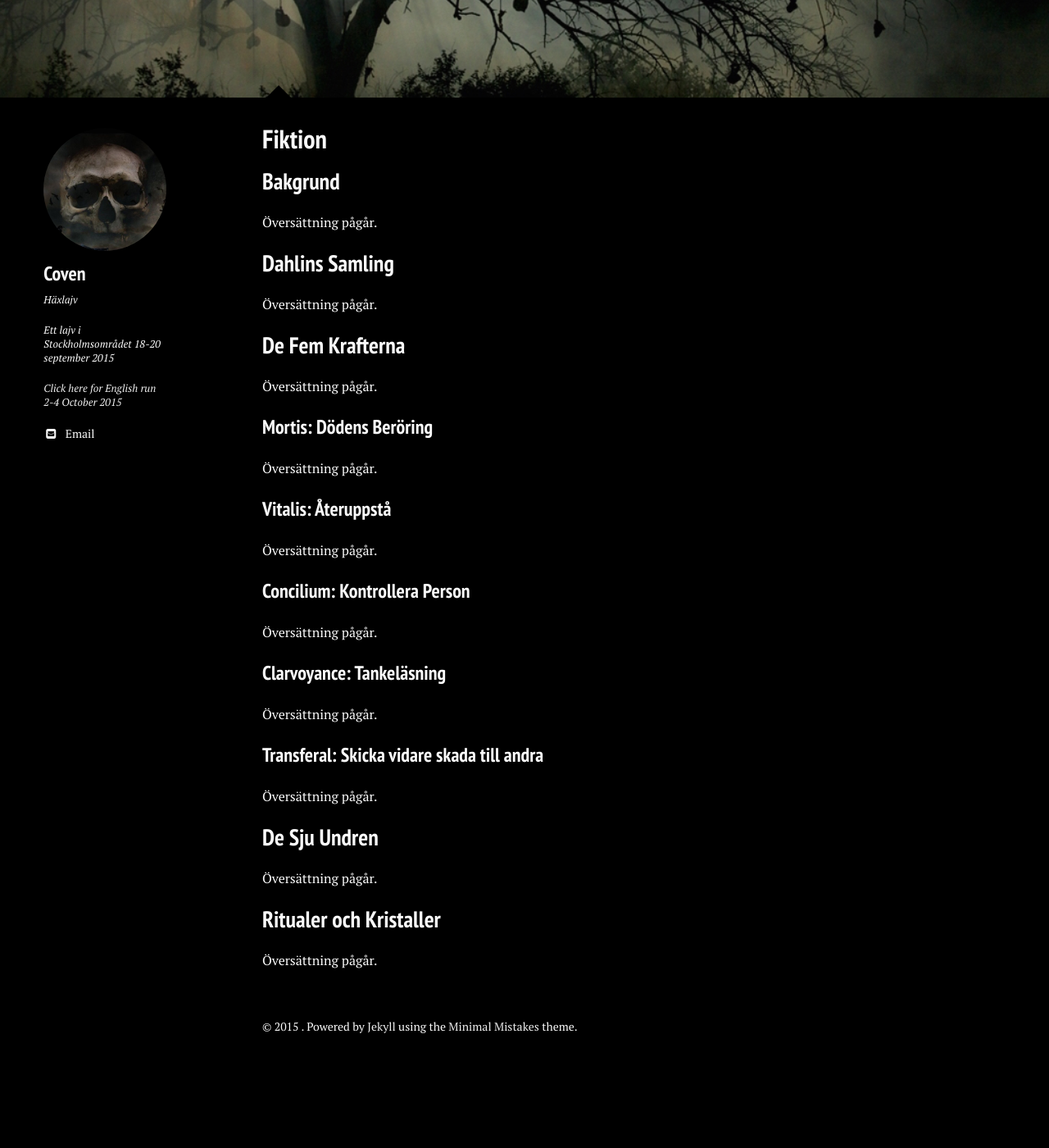
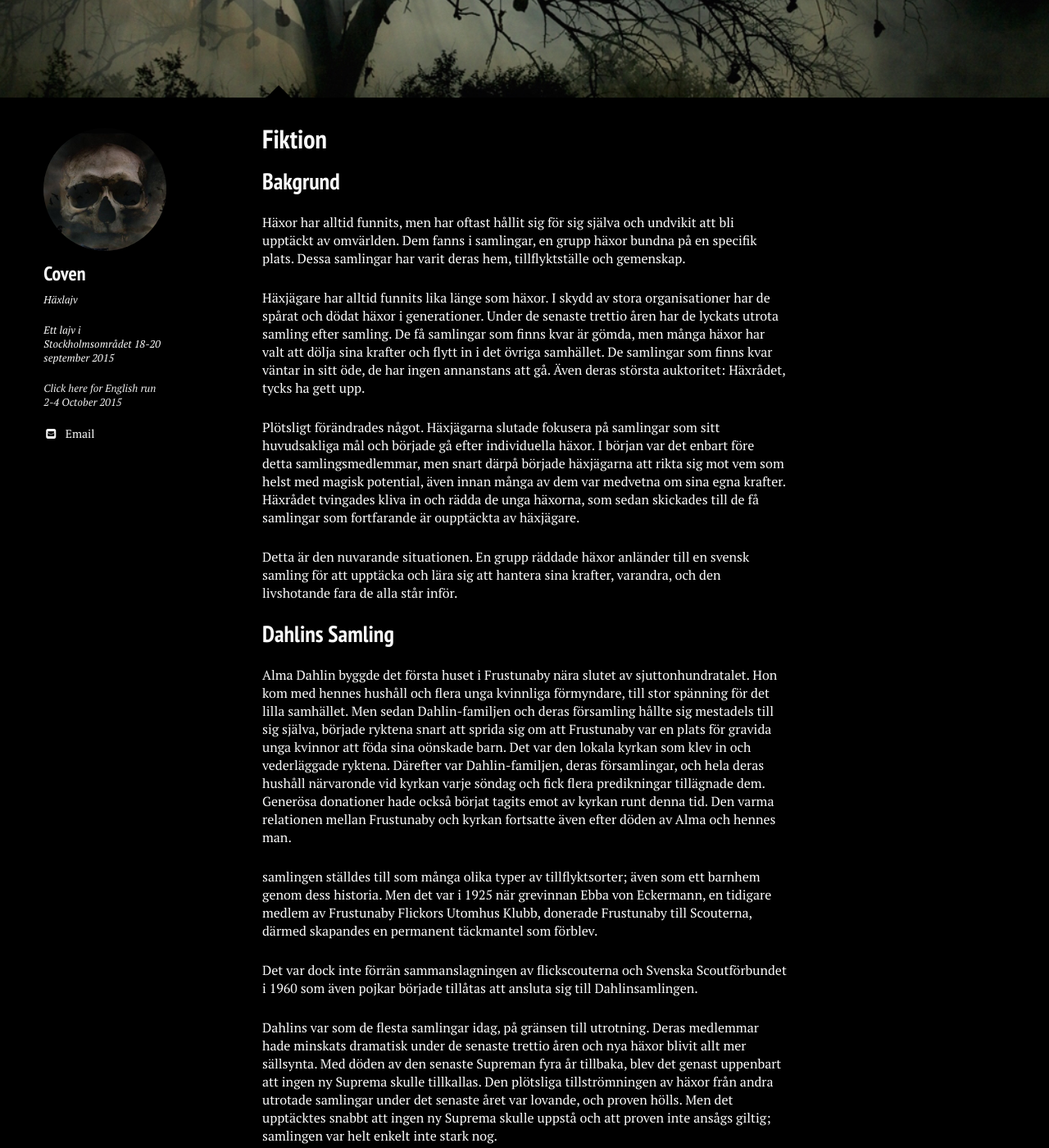
Before and after one commit to stanislavb/www.coven.nu, a Jekyll site: the page built from fiktion/index.md, in a window 1280 px wide and 1400 px high, scrolled down 371 px. Shown: the whole window at 82% size. Built offline with Jekyll 4.4.1, drawn with Linux system fonts in a browser that asks for light colours; nearby versions of some CDN libraries; before the commit the page ends 1681 px from its top, so only the background shows below that; some of the changed text lies outside the part shown.

Commit message:
Update index.md

```diff
--- a/fiktion/index.md
+++ b/fiktion/index.md
@@ -19,15 +19,29 @@ image:
 
 ## Bakgrund
 
-Översättning pågår.
+Häxor har alltid funnits, men har oftast hållit sig för sig själva och undvikit att bli upptäckt av omvärlden. Dem fanns i samlingar, en grupp häxor bundna på en specifik plats. Dessa samlingar har varit deras hem, tillflyktställe och gemenskap.
+
+Häxjägare har alltid funnits lika länge som häxor. I skydd av stora organisationer har de spårat och dödat häxor i generationer. Under de senaste trettio åren har de lyckats utrota samling efter samling. De få samlingar som finns kvar är gömda, men många häxor har valt att dölja sina krafter och flytt in i det övriga samhället. De samlingar som finns kvar väntar in sitt öde, de har ingen annanstans att gå. Även deras största auktoritet: Häxrådet, tycks ha gett upp.
+
+Plötsligt förändrades något. Häxjägarna slutade fokusera på samlingar som sitt huvudsakliga mål och började gå efter individuella häxor. I början var det enbart före detta samlingsmedlemmar, men snart därpå började häxjägarna att rikta sig mot vem som helst med magisk potential, även innan många av dem var medvetna om sina egna krafter. Häxrådet tvingades kliva in och rädda de unga häxorna, som sedan skickades till de få samlingar som fortfarande är oupptäckta av häxjägare.
+
+Detta är den nuvarande situationen. En grupp räddade häxor anländer till en svensk samling för att upptäcka och lära sig att hantera sina krafter, varandra, och den livshotande fara de alla står inför.
 
 ## Dahlins Samling
 
-Översättning pågår.
+Alma Dahlin byggde det första huset i Frustunaby nära slutet av sjuttonhundratalet. Hon kom med hennes hushåll och flera unga kvinnliga förmyndare, till stor spänning för det lilla samhället. Men sedan Dahlin-familjen och deras församling hållte sig mestadels till sig själva, började ryktena snart att sprida sig om att Frustunaby var en plats för gravida unga kvinnor att föda sina oönskade barn. Det var den lokala kyrkan som klev in och vederläggade ryktena. Därefter var Dahlin-familjen, deras församlingar, och hela deras hushåll närvaronde vid kyrkan varje söndag och fick flera predikningar tillägnade dem. Generösa donationer hade också börjat tagits emot av kyrkan runt denna tid. Den varma relationen mellan Frustunaby och kyrkan fortsatte även efter döden av Alma och hennes man.
+
+samlingen ställdes till som många olika typer av tillflyktsorter; även som ett barnhem genom dess historia. Men det var i 1925 när grevinnan Ebba von Eckermann, en tidigare medlem av Frustunaby Flickors Utomhus Klubb, donerade Frustunaby till Scouterna, därmed skapandes en permanent täckmantel som förblev.
+
+Det var dock inte förrän sammanslagningen av flickscouterna och Svenska Scoutförbundet i 1960 som även pojkar började tillåtas att ansluta sig till Dahlinsamlingen.
+
+Dahlins var som de flesta samlingar idag, på gränsen till utrotning. Deras medlemmar hade minskats dramatisk under de senaste trettio åren och nya häxor blivit allt mer sällsynta. Med döden av den senaste Supreman fyra år tillbaka, blev det genast uppenbart att ingen ny Suprema skulle tillkallas. Den plötsliga tillströmningen av häxor från andra utrotade samlingar under det senaste året var lovande, och proven hölls. Men det upptäcktes snabbt att ingen ny Suprema skulle uppstå och att proven inte ansågs giltig; samlingen var helt enkelt inte stark nog.
 
 ## De Fem Krafterna
 
-Översättning pågår.
+När samlingarna började dö ut, och häxorna slutade använda sina gåvor, blev krafterna svagare. De två redan mest sällsynta krafterna; Pyrokinesis och Telekinesis försvann helt och hållet. Mortis, Vitalis, Concilium, Clairvoyance och Tranfero är de ursprungskrafter som finns kvar idag. Dock är det enbart svagare versioner av dessa som uppstår bland dagens häxor.
+
+Legender finns om häxor som kunde bränna ner hela skogar med en blick och böja hela byar till deras vilja. Om det är sant eller ej är omöjligt att veta nu, men att häxor en gång varit mycket, mycket mäktigare än de som finns idag är onekligen sant.
 
 ### Mortis: Dödens Beröring
 
```
